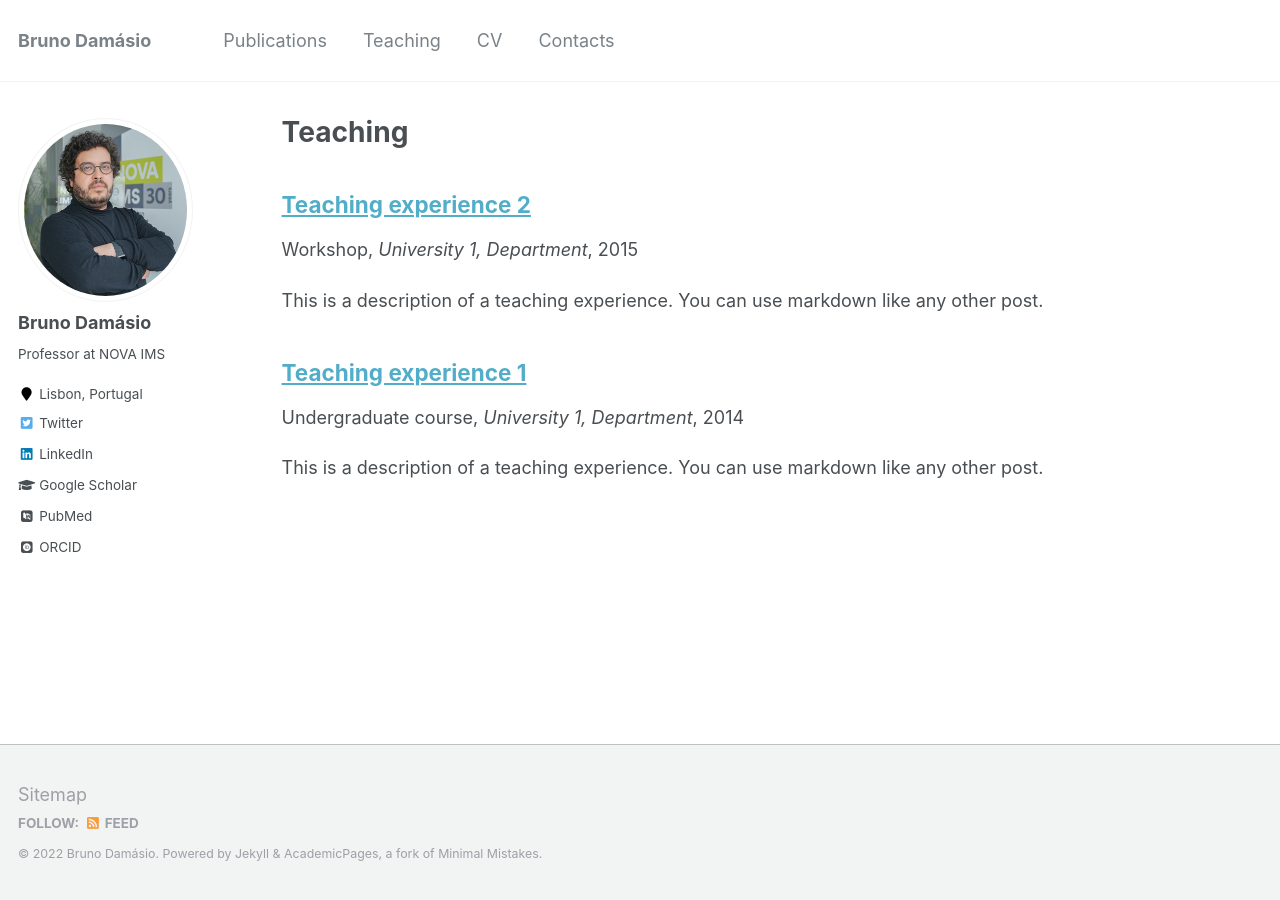
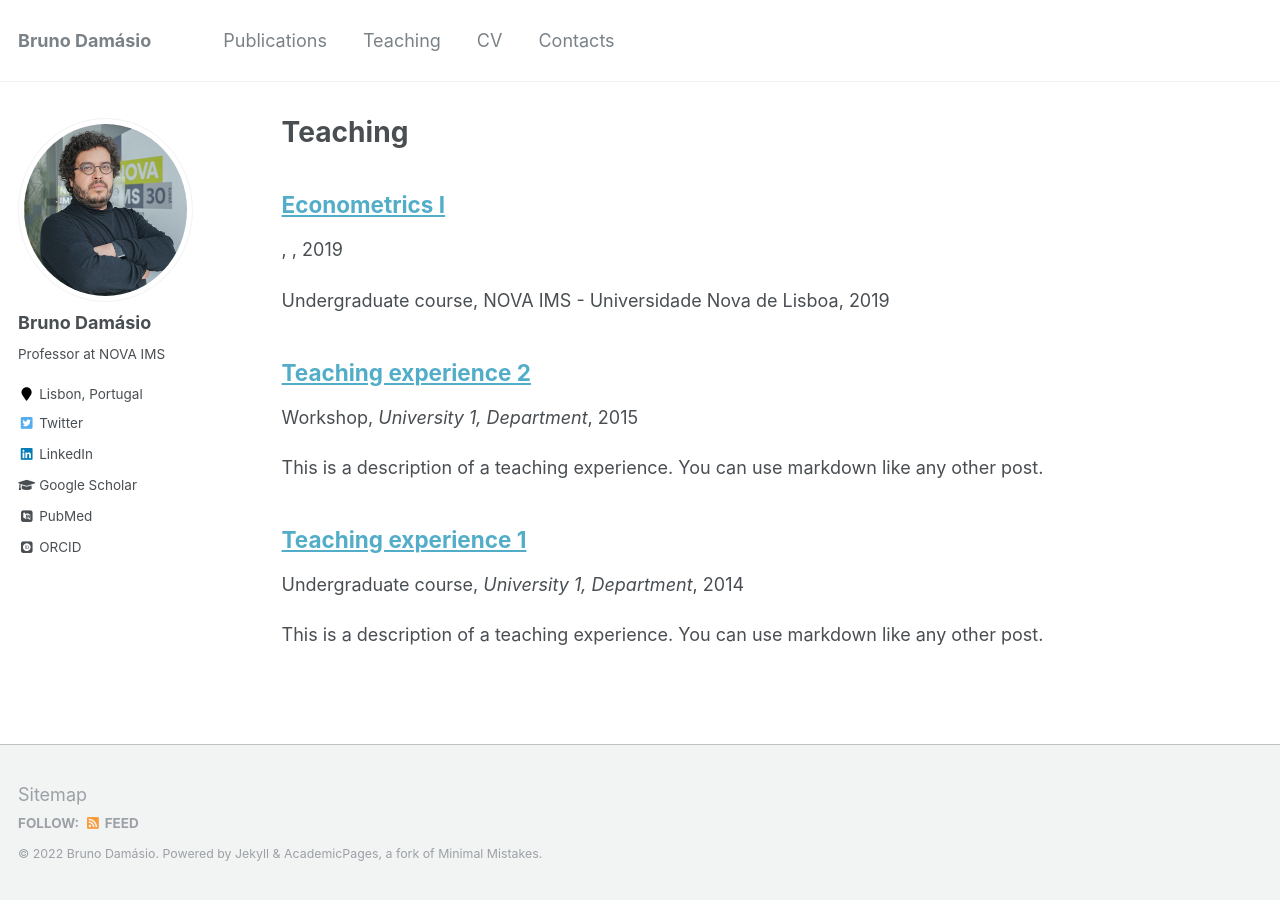
Before and after one commit to damasiob/damasiob.github.io, a Jekyll site: the page built from _pages/teaching.html, in a window 1280 px wide. Built offline with Jekyll 4.4.1, drawn with Linux system fonts in a browser that asks for light colours; some web fonts are replaced; a file with an impossible date is left out.

Commit message:
Update econometrics-i.md

```diff
--- a/_teaching/econometrics-i.md
+++ b/_teaching/econometrics-i.md
@@ -4,7 +4,7 @@ collection: teaching
 type: ""
 permalink: /teaching/2019-econometrics-i
 venue: ""
-date:
+date: 2019-01-01
 location: "Lisbon, Portugal"
 ---
 
```
